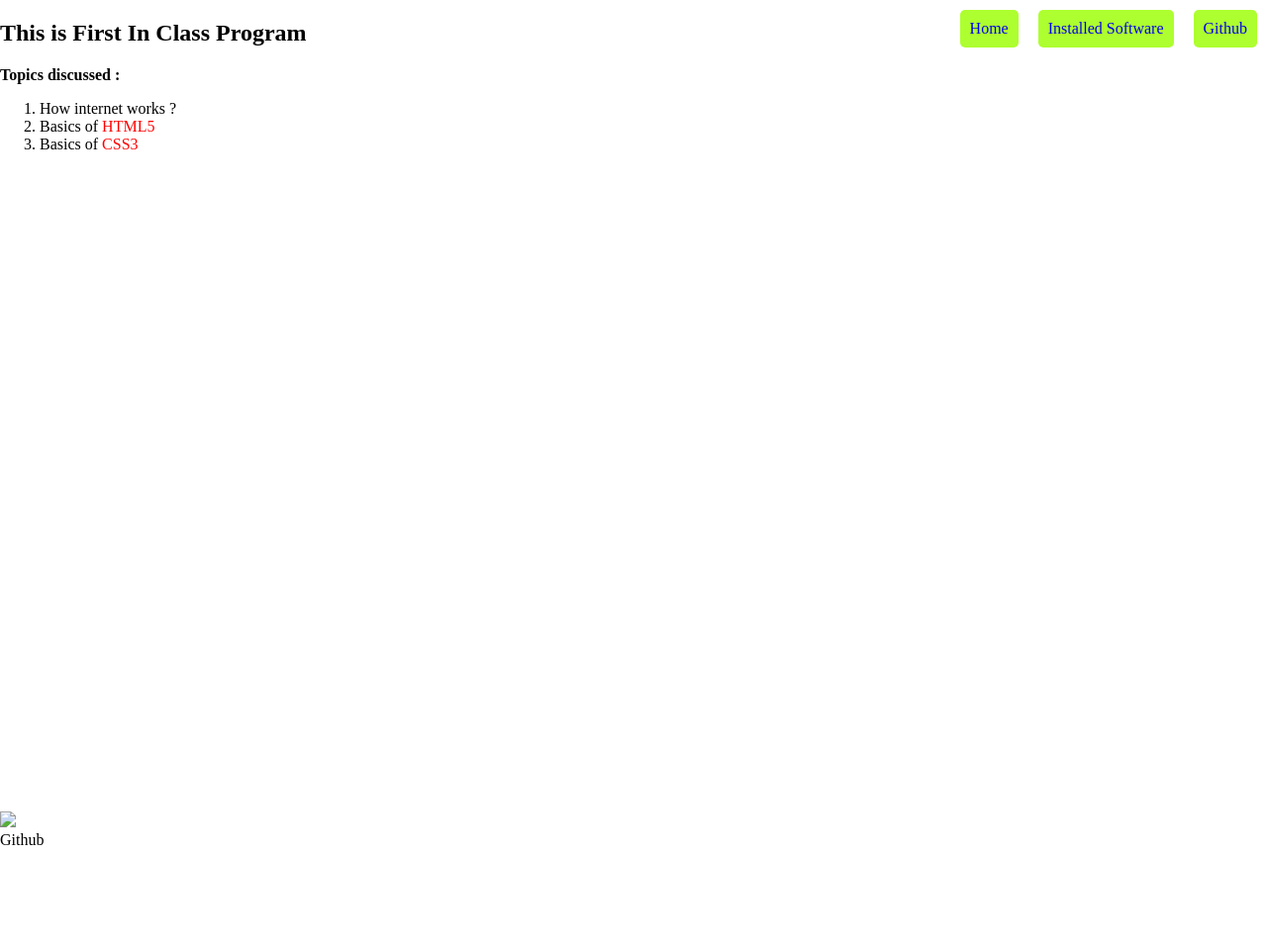
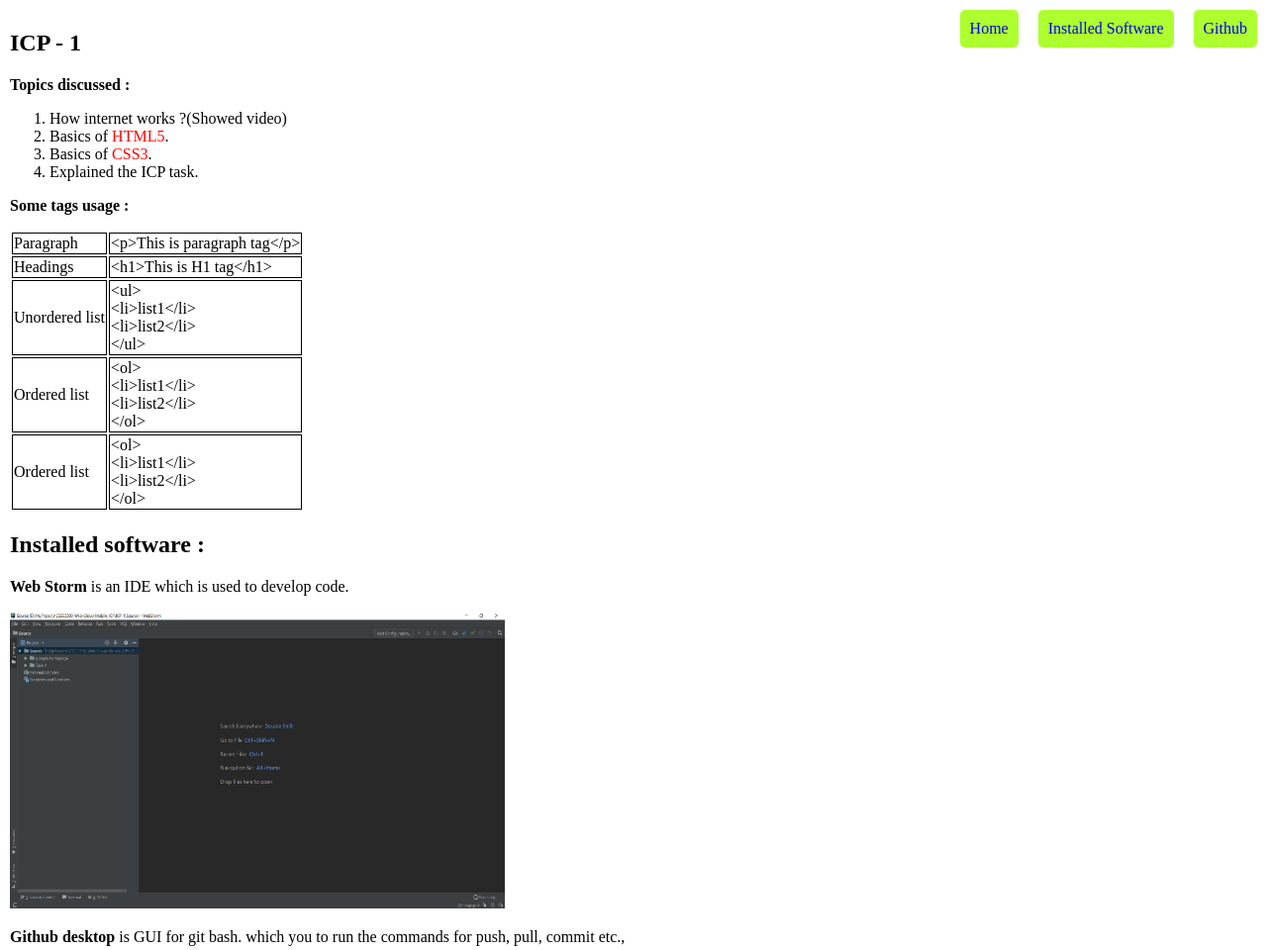
Before and after one commit to chkrish9/CSEE5590_Web-Cloud-Mobile_ICP, a plain HTML site: page ICP_1/Source/Task-1/index.html in a window 1280 px wide. Shown: the top 960 px of the page at 99% size. Drawn offline with Linux system fonts and the light colour scheme.

Commit message:
Task 1 install commit

```diff
--- a/ICP_1/Source/Task-1/index.html
+++ b/ICP_1/Source/Task-1/index.html
@@ -6,27 +6,84 @@
     <link href="style.css" rel="stylesheet" type="text/css"/>
 </head>
 <body>
+<!-- Unordered list for menu -->
 <ul class="ul-style">
     <li class="float-left margin-10px link-style"><a href="#home">Home</a></li>
     <li class="float-left margin-10px link-style"><a href="#installedSoft">Installed Software</a></li>
     <li class="float-left margin-10px link-style"><a href="#github">Github</a></li>
 </ul>
 <section id="home">
+    <!-- div tag -->
     <div>
-        <h1>This is First In Class Program</h1>
+        <h1>ICP - 1</h1>
         <strong>Topics discussed :</strong>
+        <!-- Ordered list -->
         <ol>
-            <li>How internet works ?</li>
-            <li>Basics of <span class="span-color">HTML5</span></li>
-            <li>Basics of <span class="span-color">CSS3</span></li>
+            <li>How internet works ?(Showed video)</li>
+            <!-- span tag-->
+            <li>Basics of <span class="span-color">HTML5</span>.</li>
+            <li>Basics of <span class="span-color">CSS3</span>.</li>
+            <li>Explained the ICP task.</li>
         </ol>
+        <!-- Paragraph tag-->
+        <p><strong>Some tags usage :</strong></p>
+        <!-- table tag-->
+        <table>
+            <tr>
+                <td>Paragraph</td>
+                <td>&lt;p&gt;This is paragraph tag&lt;/p&gt;</code></td>
+            </tr>
+            <tr>
+                <td>Headings</td>
+                <td>&lt;h1&gt;This is H1 tag&lt;/h1&gt;</code></td>
+            </tr>
+            <tr>
+                <td>Unordered list</td>
+                <td>&lt;ul&gt;</br>
+                    &lt;li&gt;list1&lt;/li&gt;</br>
+                    &lt;li&gt;list2&lt;/li&gt;</br>
+                    &lt;/ul&gt;</code></td>
+            </tr>
+            <tr>
+                <td>Ordered list</td>
+                <td>&lt;ol&gt;</br>
+                    &lt;li&gt;list1&lt;/li&gt;</br>
+                    &lt;li&gt;list2&lt;/li&gt;</br>
+                    &lt;/ol&gt;</code></td>
+            </tr>
+            <tr>
+                <td>Ordered list</td>
+                <td>&lt;ol&gt;</br>
+                    &lt;li&gt;list1&lt;/li&gt;</br>
+                    &lt;li&gt;list2&lt;/li&gt;</br>
+                    &lt;/ol&gt;</code></td>
+            </tr>
+        </table>
     </div>
 </section>
 <section id="installedSoft">
-    <img src="./images/"
+    <div>
+        <h1>Installed software :</h1>
+        <p><strong>Web Storm</strong> is an IDE which is used to develop code.</p>
+        <a href=""><img src="./images/webstrom-1.PNG" title="Web Storm" class="installed-soft-img"/></a>
+        <p><strong>Github desktop</strong> is GUI for git bash. which you to run the commands for push, pull, commit
+            etc.,</p>
+        <a href=""><img src="./images/github-desktop.PNG" title="Github Desktop" class="installed-soft-img"/></a>
+        <p><strong>GitBash/GitShell</strong> is used to run the command like pull, push, commit, add etc.,.</p>
+        <a href=""><img src="./images/git-bash.PNG" title="GitBash/GitShell" class="installed-soft-img"/></a>
+    </div>
 </section>
 <section id="github">
-    Github
+    <div>
+        <h1>Github Commands</h1>
+        <p><strong>git clone url : </strong>Used to clone the repository from Github</p>
+        <a href=""><img src="./images/Cloning_reporsitory.PNG" title="Clone command in Gitbash" class="installed-soft-img"/></a>
+        <p><strong>git add & git commit -m "comments": </strong></p>
+        <a href=""><img src="./images/github-add-commit.PNG" title="Add and commit commands in Gitbash"
+                        class="installed-soft-img"/></a>
+        <p><strong>git push: </strong></p>
+        <a href=""><img src="./images/github-push.PNG" title="push in Gitbash" class="installed-soft-img"/></a>
+    </div>
 </section>
 
 </body>
--- a/ICP_1/Source/Task-1/style.css
+++ b/ICP_1/Source/Task-1/style.css
@@ -1,5 +1,6 @@
 body{
     background-color: #fff;
+    padding: 10px;
     margin: 0;
 }
 .float-left {
@@ -32,10 +33,13 @@ ul li:hover{
 ul li:hover a{
     color: #fff;
 }
-
-section{
-    height: 100vh;
-}
 .span-color{
     color:red;
 }
+.installed-soft-img{
+    width: 500px;
+    height: 300px;
+}
+td{
+    border: 1px solid;
+}
```
Also changed, not shown: ICP_1/Documentation/github-add-commit.PNG (added), ICP_1/Documentation/github-push.PNG (added), ICP_1/Documentation/task-1.PNG (added), ICP_1/Source/Task-1/images/github-add-commit.PNG (added), ICP_1/Source/Task-1/images/github-push.PNG (added).
